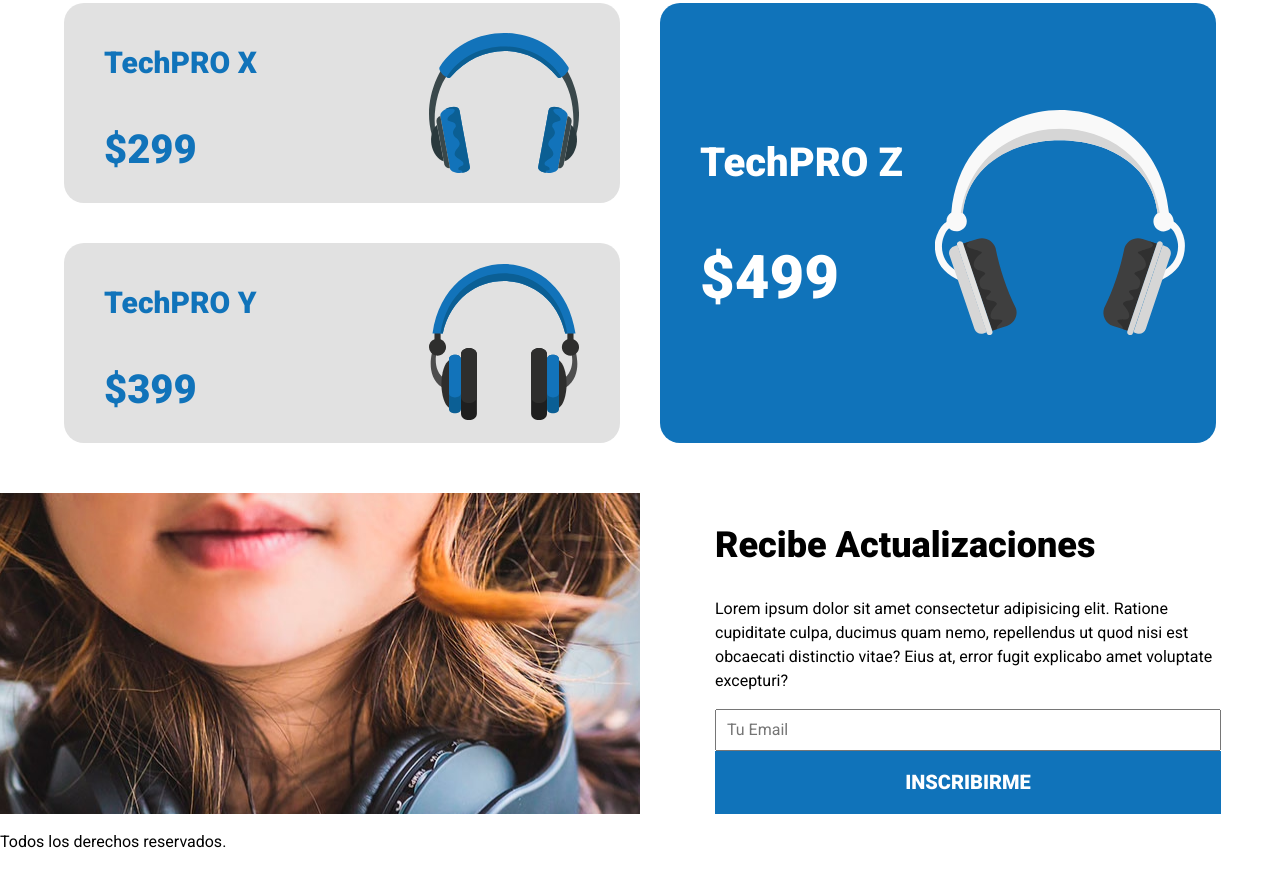
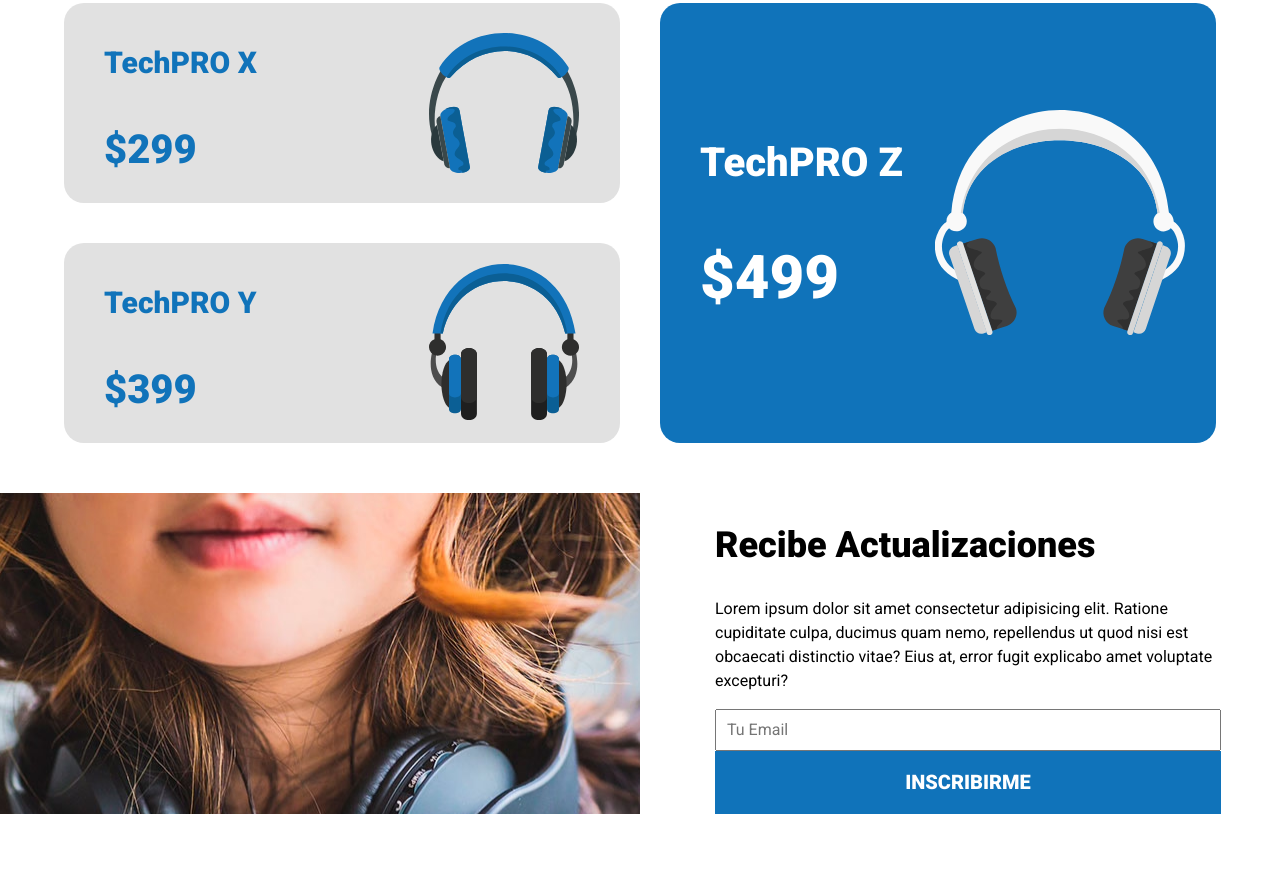
Before and after one commit to leogcia/HTML-CSS-TechPro, a plain HTML site: page index.html in a window 1280 px wide. Shown: the part 1801-2671 px from the top of the page. After the commit the page ends 2615 px from the top, so only its background shows below. Drawn offline with Linux system fonts and the light colour scheme.

Commit message:
Segundo proyecto HTML/CSS

```diff
--- a/index.html
+++ b/index.html
@@ -106,10 +106,6 @@
         </div>
     </section>
 
-    <footer class="footer">
-        <p>Todos los derechos reservados.</p>
-    </footer>
-
     <script src="js/imagenes.js"></script>
 
 </body>
```
Also changed, not shown: css/styles.css (+0 -20 lines).
